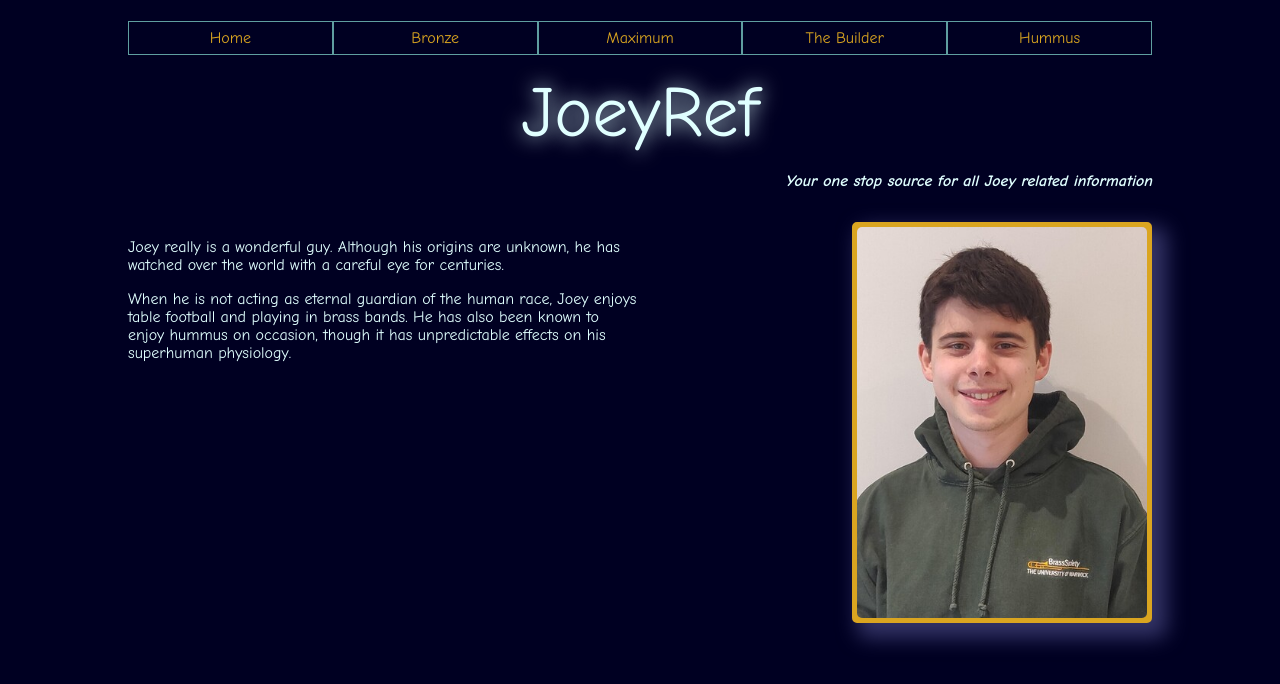
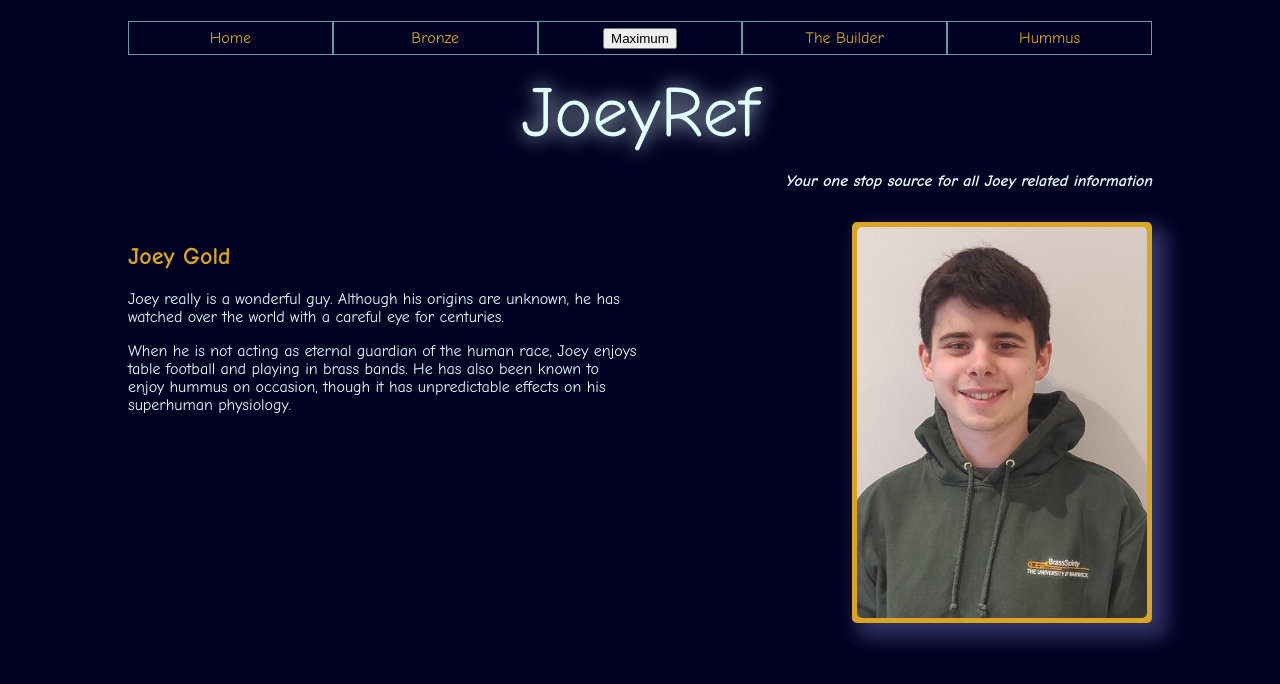
Before and after one commit to Stuart-Knowles-SW/Stuart-Knowles-SW.github.io, a website: page index.html in a window 1280 px wide. Drawn offline with Linux system fonts and the light colour scheme.

Commit message:
Implemented basic content change script

```diff
--- /dev/null
+++ b/content/maximum.mjs
@@ -0,0 +1,10 @@
+const content =
+    {
+      "header": "Joey Maximum",
+      "copy": [
+        "JOEY MAXIMUM IS THE MOST JOEY YOU WILL EVER SEE IN YOUR WHOLE LIFE! HE IS AN UPSTOPPABLE TORNADO OF UNBRIDLED FURY WHO WILL COME DOWN ON YOU WITH THE FORCE OF A THOUSAND THUNDEROUS HAMMERS!",
+        "WHEN JOEY MAXIMUM (JUST \"MAXIMUM\" TO HIS FRIENDS) COMES TO THE TABLE FOOTBALL TABLE, YOU'RE IN FOR A WORLD OF PAIN! SO BUCKLE UP YOU POOR FOOLS, AND PRAY TO ANY GOD YOU CARE TO, CAUSE THE JOEY MAXIMUM TRAIN IS ROLLING THROUGH TOWN AND YOU BETTER GET OUT OF THE WAY!!"
+      ]
+    }
+
+export default content
--- a/index.html
+++ b/index.html
@@ -6,10 +6,9 @@
     <link rel="stylesheet" href="styles/index.css">
     <link
         rel="icon"
-        href="file:///C:/Work/Training/training-website/myIcon.ico"
+        href="myIcon.ico"
         sizes="16x16 32x32 128x128 512x512"
         type="image/x-icon"
-        crossorigin=anonymous
     />
 </head>
 <body>
@@ -17,7 +16,9 @@
         <ul>
             <li> Home </li>
             <li> Bronze </li>
-            <li> Maximum </li>
+            <li>
+                <button onclick="changeContent()"> Maximum </button>
+            </li>
             <li> The Builder </li>
             <li> Hummus </li>
         </ul>
@@ -27,7 +28,8 @@
         <p> Your one stop source for all Joey related information </p>
     </header>
     <section class="main-content">
-        <div class="text">
+        <div id="mainContent" class="text">
+            <h2>Joey Gold</h2>
             <p>
                 Joey really is a wonderful guy. Although his origins are unknown, he has watched over
                 the world with a careful eye for centuries.
@@ -42,5 +44,6 @@
             <img src="images/joeyGold.png" alt="The King"/>
         </div>
     </section>
+    <script type="text/javascript" src="./scripts/changeContent.js"></script>
 </body>
 </html>
--- /dev/null
+++ b/scripts/changeContent.js
@@ -0,0 +1,18 @@
+async function changeContent() {
+    const contentDiv = document.getElementById("mainContent")
+    const newContentJson = await import("../content/maximum.mjs").then(module => module.default)
+    const newHeader = document.createElement("h2")
+    newHeader.appendChild(document.createTextNode(newContentJson.header))
+    const newContent = []
+    newContentJson.copy.forEach(
+        str => {
+            let newPara = document.createElement("p")
+            newPara.appendChild(document.createTextNode(str))
+            newContent.push(newPara)
+        }
+        )
+    while(contentDiv.childNodes.length >= 1) {
+        contentDiv.removeChild(contentDiv.firstChild);
+    }
+    contentDiv.append(newHeader, ...newContent)
+}
--- a/styles/index.scss
+++ b/styles/index.scss
@@ -29,6 +29,10 @@ header {
 .main-content {
     display: flex;
     flex-direction: row;
+
+    h2 {
+        color: goldenrod;
+    }
 
     .text {
         flex: 50%;
```
Also changed, not shown: styles/index.css, 1 other file.
